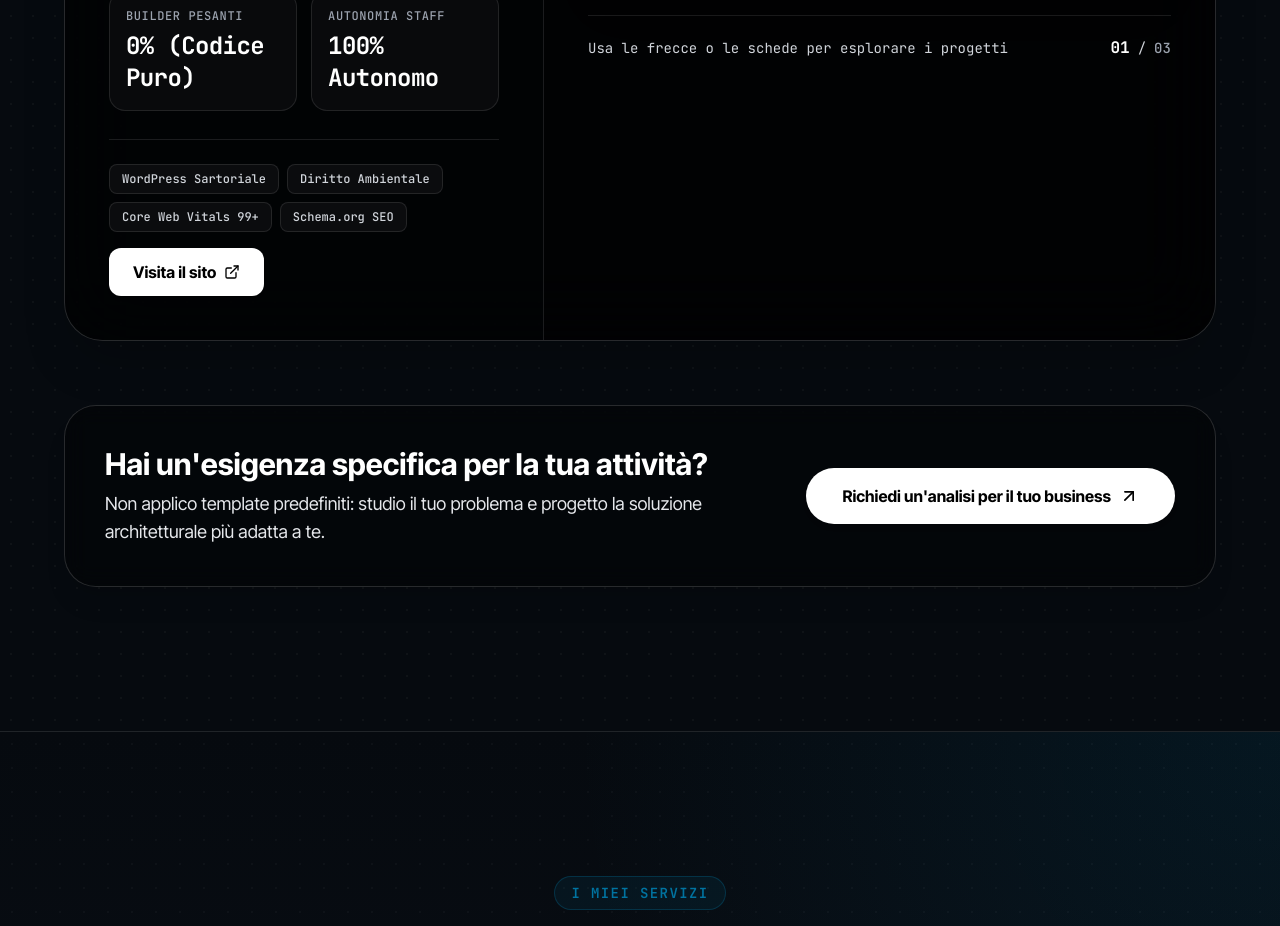
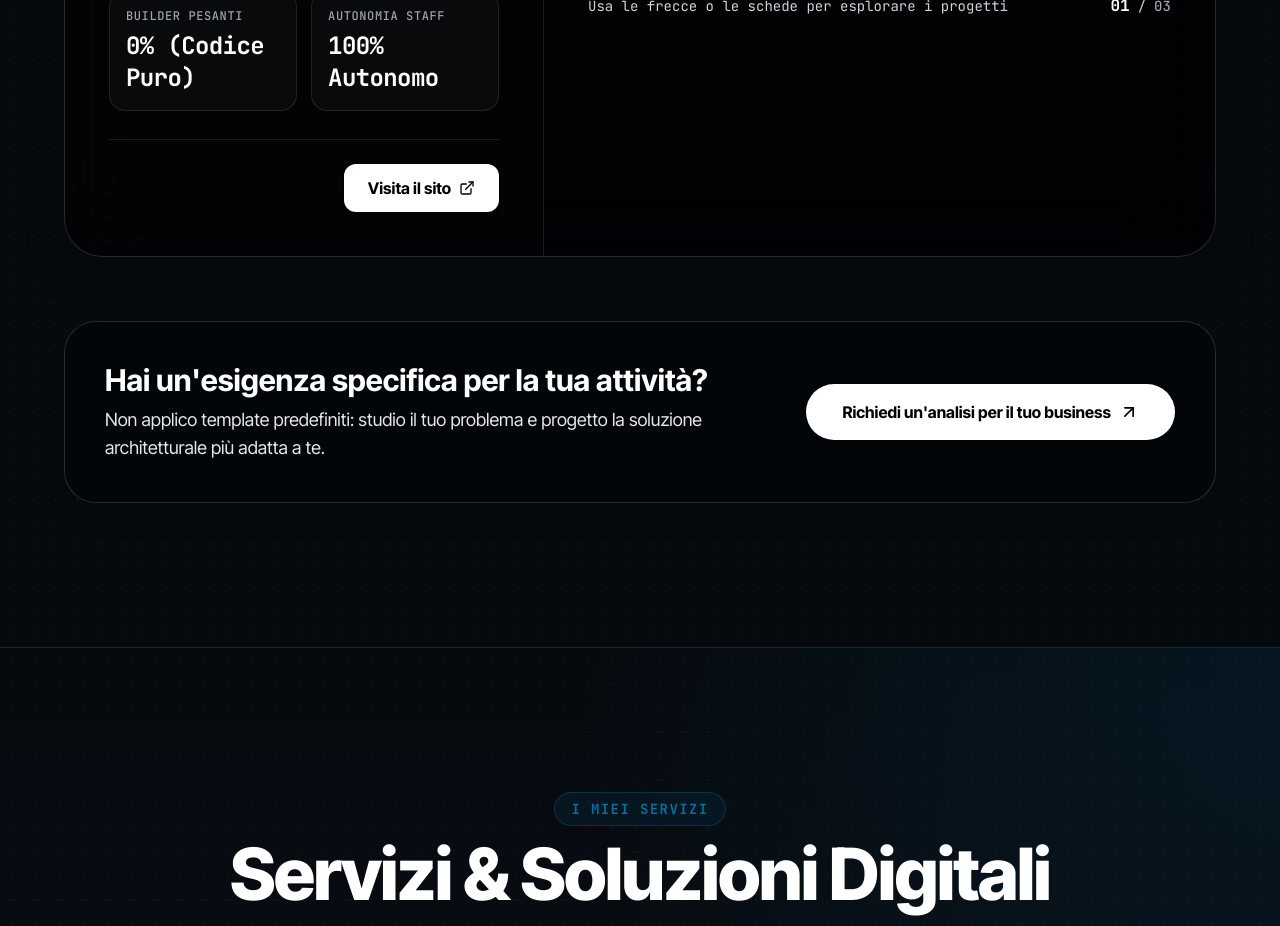
Before and after one commit to dragolab/dragolabs-website, a React (Vite) app: page / in a window 1280 px wide. Shown: the part 4180-5106 px from the top of the page. Built offline with nearby package versions, Linux system fonts and the light colour scheme; a web font is replaced by a local one.

Commit message:
fix(protocol): remove project tags from case study cards

```diff
--- a/src/components/Protocol.jsx
+++ b/src/components/Protocol.jsx
@@ -33,8 +33,7 @@ const rawCaseStudies = {
                 { label: 'Velocità Caricamento', value: '< 0.6s' },
                 { label: 'Builder Pesanti', value: '0% (Codice Puro)' },
                 { label: 'Autonomia Staff', value: '100% Autonomo' },
-            ],
-            tags: ['WordPress Sartoriale', 'Diritto Ambientale', 'Core Web Vitals 99+', 'Schema.org SEO']
+            ]
         },
         {
             id: 'vistamare',
@@ -61,8 +60,7 @@ const rawCaseStudies = {
                 { label: 'Tempo di risposta', value: '< 0.5s' },
                 { label: 'Mobile Optimization', value: '100% Fluido' },
                 { label: 'Costi Server Fissi', value: '0€ / mese' },
-            ],
-            tags: ['React 19', 'Tailwind CSS', 'Vite', 'Booking Diretto', 'Edge Serverless']
+            ]
         },
         {
             id: 'aunpasso-dalfaro',
@@ -89,8 +87,7 @@ const rawCaseStudies = {
                 { label: 'Tempo di lettura', value: '< 1 min' },
                 { label: 'SEO Territoriale', value: 'Indicizzato Maps' },
                 { label: 'Gestione Tecnica', value: 'Zero Pensieri' },
-            ],
-            tags: ['Hospitality', 'SEO Locale', 'Responsive Design', 'Puglia Experience']
+            ]
         }
     ],
     en: [
@@ -119,8 +116,7 @@ const rawCaseStudies = {
                 { label: 'Loading Speed', value: '< 0.6s' },
                 { label: 'Heavy Builders', value: '0% (Pure Code)' },
                 { label: 'Staff Autonomy', value: '100% Autonomous' },
-            ],
-            tags: ['Custom WordPress', 'Environmental Law', 'Core Web Vitals 99+', 'Schema.org SEO']
+            ]
         },
         {
             id: 'vistamare',
@@ -147,8 +143,7 @@ const rawCaseStudies = {
                 { label: 'Response Time', value: '< 0.5s' },
                 { label: 'Mobile Optimization', value: '100% Fluid' },
                 { label: 'Fixed Server Cost', value: '€0 / month' },
-            ],
-            tags: ['React 19', 'Tailwind CSS', 'Vite', 'Direct Booking', 'Edge Serverless']
+            ]
         },
         {
             id: 'aunpasso-dalfaro',
@@ -175,8 +170,7 @@ const rawCaseStudies = {
                 { label: 'Reading Time', value: '< 1 min' },
                 { label: 'Local SEO', value: 'Maps Indexed' },
                 { label: 'Technical Care', value: 'Zero Worries' },
-            ],
-            tags: ['Hospitality', 'Local SEO', 'Responsive Design', 'Puglia Experience']
+            ]
         }
     ]
 };
@@ -469,16 +463,8 @@ export default function Protocol() {
                                 </div>
                             </div>
 
-                            {/* Tags & Action Bar */}
-                            <div className="pt-6 mt-7 border-t border-white/10 flex flex-wrap items-center justify-between gap-4">
-                                <div className="flex flex-wrap gap-2">
-                                    {project.tags.map((tagString) => (
-                                        <span key={tagString} className="px-3 py-1.5 rounded-lg bg-white/[0.04] border border-white/10 text-xs font-mono text-gray-300 font-medium">
-                                            {tagString}
-                                        </span>
-                                    ))}
-                                </div>
-
+                            {/* Action Bar */}
+                            <div className="pt-6 mt-7 border-t border-white/10 flex items-center justify-end">
                                 {project.url && (
                                     <a
                                         href={project.url}
```
